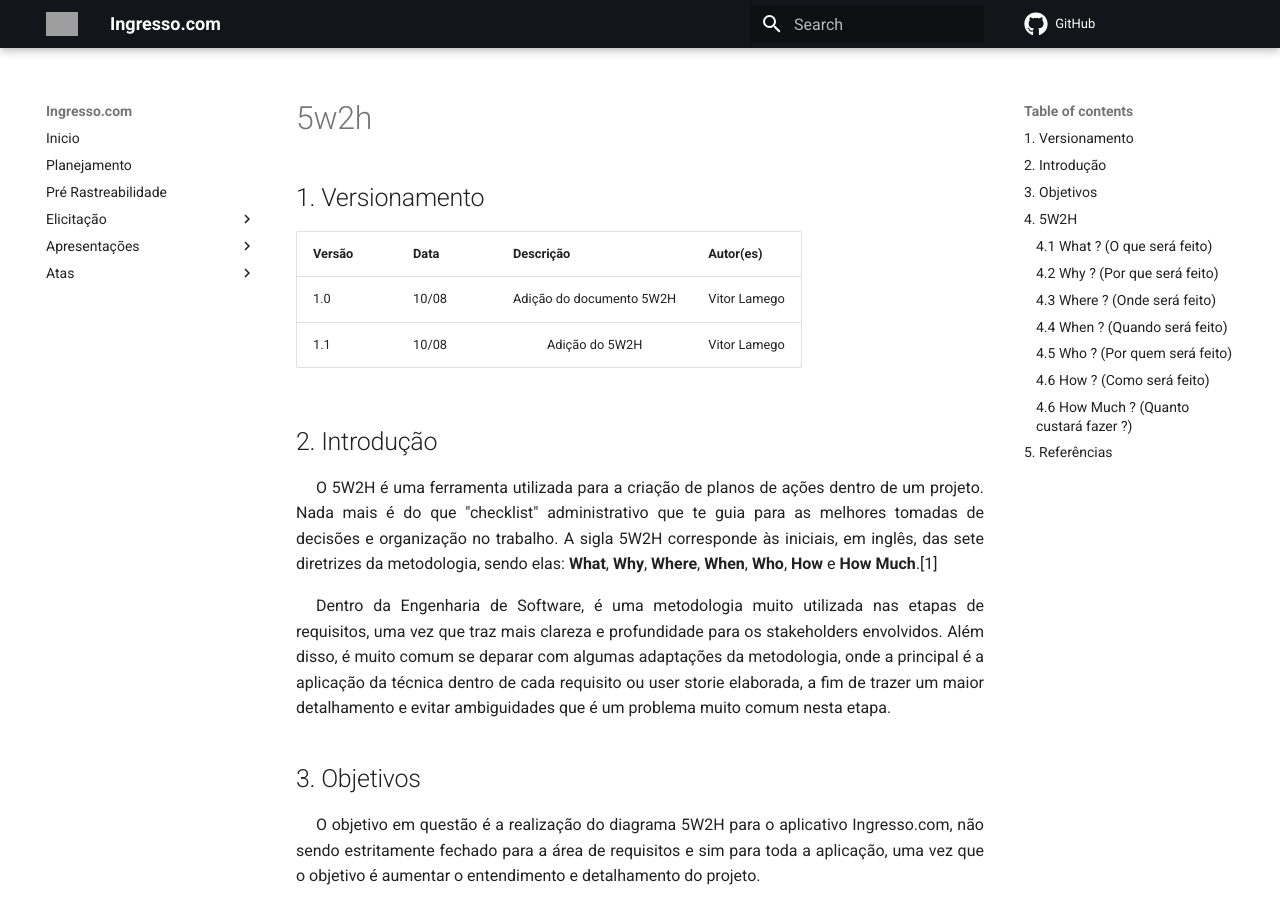
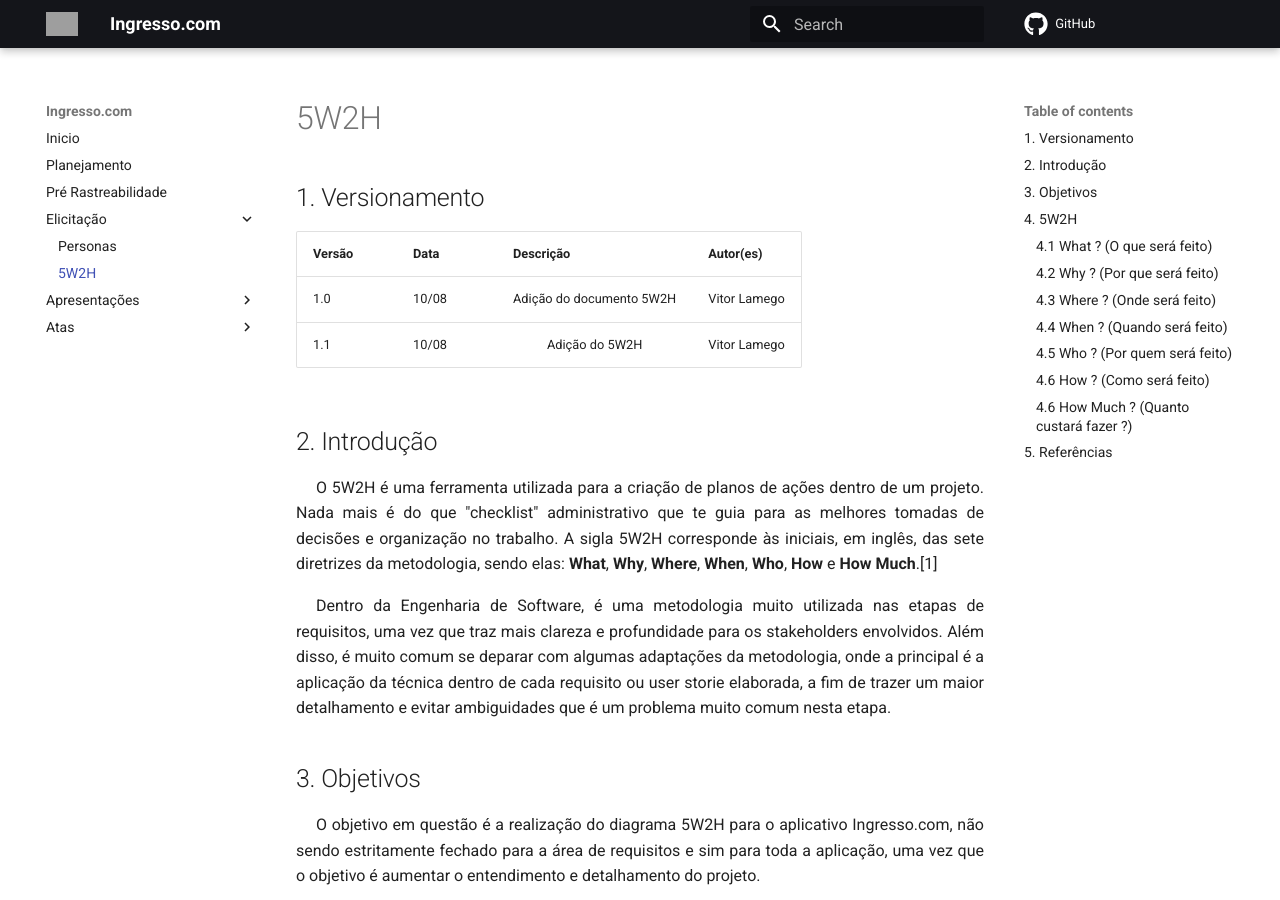
Before and after one commit to Requisitos-de-Software/2021.1-Ingresso.com, an MkDocs documentation site: the page built from docs/elicitacao/5w2h.md, in a window 1280 px wide and 900 px high. Built offline with MkDocs 1.6.1 and Material for MkDocs 9.7.7, drawn with Linux system fonts in a browser that asks for light colours; comment, search, counter and statistics services are not loaded; grey boxes are pictures that could not be loaded.

Commit message:
#18 Adicionando documento à navegação da wiki

```diff
--- a/mkdocs.yml
+++ b/mkdocs.yml
@@ -18,6 +18,7 @@
   - Pré Rastreabilidade: "pre_rastreabilidade/rich_picture.md"
   - Elicitação:
     - Personas: "elicitacao/personas.md"
+    - 5W2H: "elicitacao/5w2h.md"
   - Apresentações:
     - Ponto de Controle 1: "apresentacoes/p1.md"
   - Atas:
```
